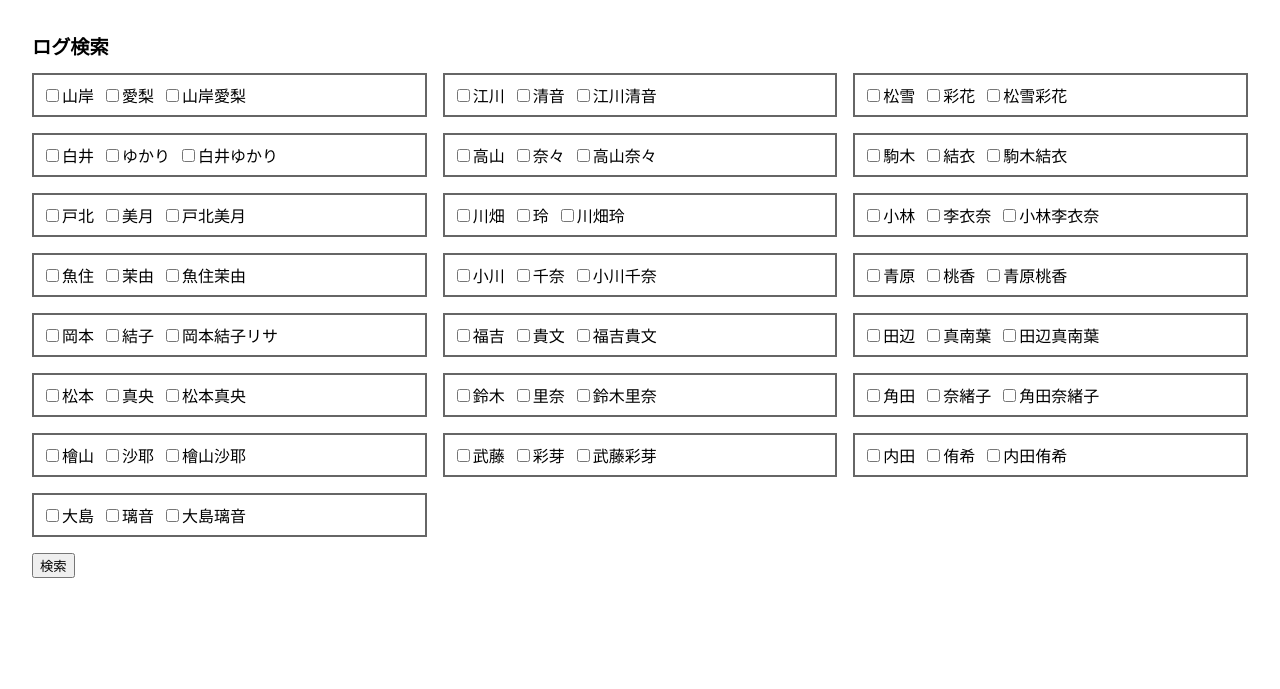
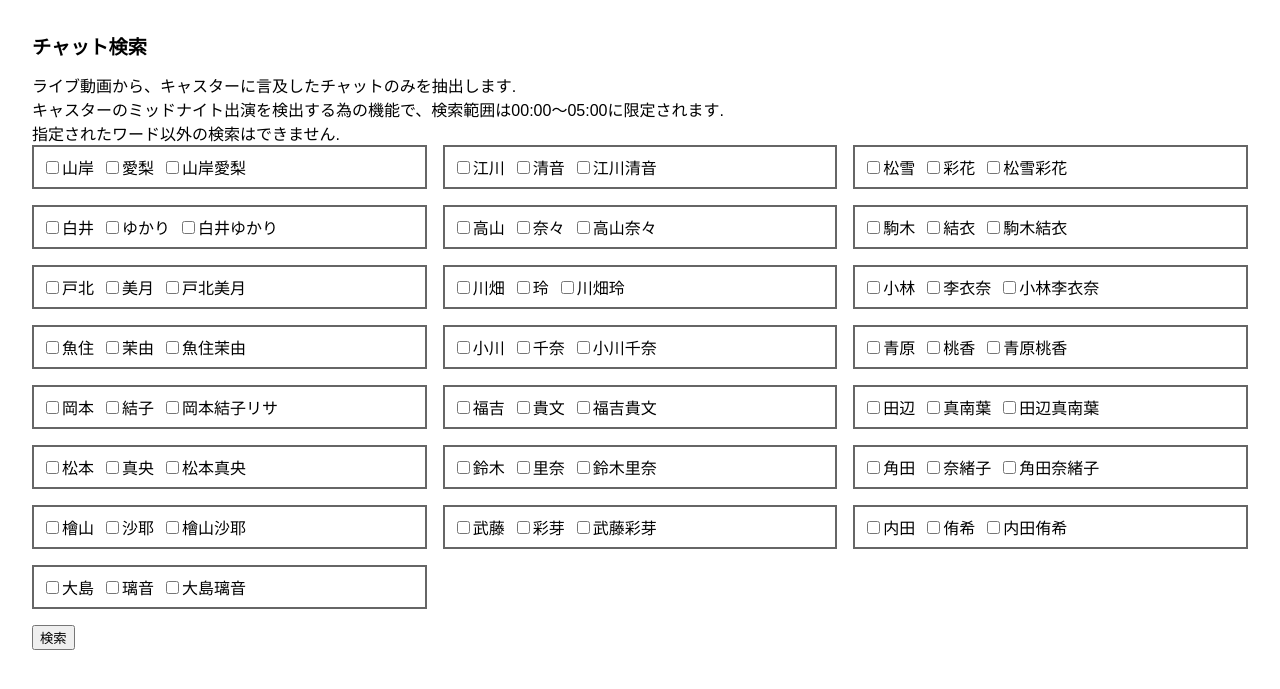
Before and after one commit to boxpush/b, a Jekyll site: the page tesst/chat.html, which Jekyll copies as it is, in a window 1280 px wide. Shown: the top 689 px of the page. Built offline with Jekyll 4.4.1, drawn with Linux system fonts in a browser that asks for light colours.

Commit message:
Update chat.html

```diff
--- a/tesst/chat.html
+++ b/tesst/chat.html
@@ -2,7 +2,7 @@
 <html lang="ja">
 <head>
   <meta charset="UTF-8">
-  <title>ログ検索</title>
+  <title>チャット検索</title>
   <style>
     body { font-family: sans-serif; margin: 2rem; }
     table { border-collapse: collapse; margin-bottom: 2rem; width: 100%; }
@@ -15,7 +15,10 @@
   </style>
 </head>
 <body>
-  <h1>ログ検索</h1>
+  <h1>チャット検索</h1>
+  <div>ライブ動画から、キャスターに言及したチャットのみを抽出します.</div>
+  <div>キャスターのミッドナイト出演を検出する為の機能で、検索範囲は00:00～05:00に限定されます.</div>
+  <div>指定されたワード以外の検索はできません.</div>
 
   <div class="checkboxes" id="checkboxes"></div>
   <button id="searchBtn">検索</button>
```
